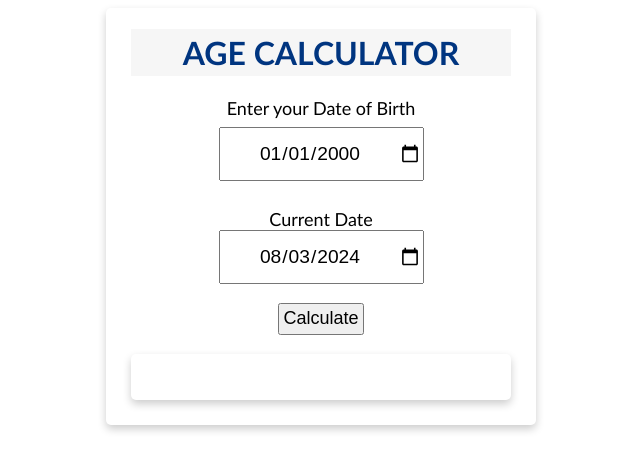
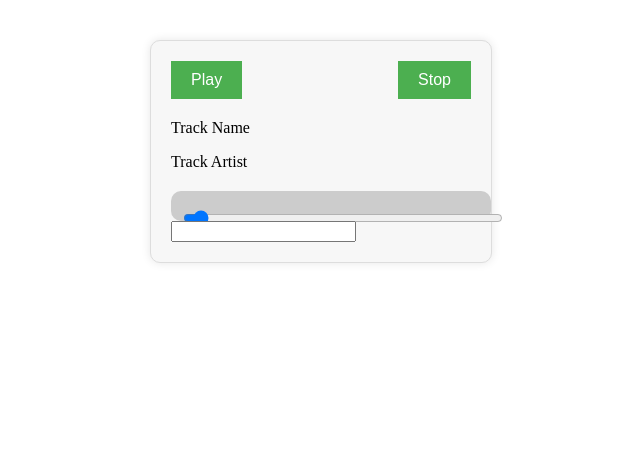
Before and after one commit to harshit1512/Code-Alpha-Task, a plain HTML site: page index.html in a window 1280 px wide. Shown: the whole page, without its empty margins (319-959 px from the left). Drawn offline with Linux system fonts and the light colour scheme.

Commit message:
Add files via upload

```diff
--- a/index.html
+++ b/index.html
@@ -1,44 +1,30 @@
+
 <!DOCTYPE html>
 <html lang="en">
 <head>
     <meta charset="UTF-8">
     <meta name="viewport" content="width=device-width, initial-scale=1.0">
-    <title>Age Calculator</title>
-    <link rel ="stylesheet"
-         href ="style.css"/>
+    <title>Music Player</title>
+    <link rel="stylesheet" href="styles.css">
+    <script src="script.js"></script>
 </head>
 <body>
-    <div class ="card">
-        <header>
-            <h1>AGE CALCULATOR</h1>
-        </header>
-        <div>
-            <label>Enter your Date of Birth</label><br>
-            <input id ="inputDob"
-            type="date"
-            value="2000-01-01"/>
+    <div class="music-player">
+        <div class="player-controls">
+            <button class="play-pause" id="play-pause-btn">Play</button>
+            <button class="stop" id="stop-btn">Stop</button>
+        </div>
+        <div class="track-info">
+            <p id="track-name">Track Name</p>
+            <p id="track-artist">Track Artist</p>
+        </div>
+        <div class="progress-bar">
+            <input type="range" id="progress-bar" value="0" min="0" max="100">
+        </div>
+        <audio id="audio" src="track.mp3"></audio>
+        <input type="text" id="https://wynk.in/music/artist/url/wa_57242690" value="" readonly>
+    </div>
 
-        </div>
-        <br/>
-       <div>
-        <label>Current Date</label><br>
-        <input id="cdate"
-               type="date"
-               value=""/>
-
-       </div>
-       <br/>
-
-       <button type="button"
-              onclick="getDOB()">
-              Calculate
-            </button>
-            <br/>
-        <div id ="currentAge"></div>
-        <script src="script.js"></script>
-
-
-    </div>
 
 </body>
 </html>
--- a/script.js
+++ b/script.js
@@ -1,66 +1,73 @@
-function getDOB() {
+// script.js
 
+const audio = document.getElementById('audio');
+const playPauseBtn = document.getElementById('play-pause-btn');
+const stopBtn = document.getElementById('stop-btn');
+const progressBar = document.getElementById('progress-bar');
+const trackName = document.getElementById('track-name');
+const trackArtist = document.getElementById('track-artist');
 
-    let data =
-        document.getElementById("inputDob").value;
+let isPlaying = false;
 
+playPauseBtn.addEventListener('click', () => {
+    if (isPlaying) {
+        audio.pause();
+        playPauseBtn.textContent = 'Play';
+        isPlaying = false;
+    } else {
+        audio.play();
+        playPauseBtn.textContent = 'Pause';
+        isPlaying = true;
+    }
+});
 
-    let dob = new Date(data);
-    let day = dob.getDate();
-    let month = dob.getMonth();
-    let year = dob.getFullYear();
+stopBtn.addEventListener('click', () => {
+    audio.pause();
+    audio.currentTime = 0;
+    playPauseBtn.textContent = 'Play';
+    isPlaying = false;
+});
 
+audio.addEventListener('timeupdate', () => {
+    const currentTime = audio.currentTime;
+    const duration = audio.duration;
+    const progress = (currentTime / duration) * 100;
+    progressBar.value = progress;
+});
 
-    let now =
-        new Date(document.getElementById("cdate").value);
-    console.log(now);
-    let yearDiff = now.getFullYear() - year;
-    let monthDiff = now.getMonth() - month;
-    let dateDiff = now.getDate() - day;
+progressBar.addEventListener('input', () => {
+    const progress = progressBar.value;
+    const duration = audio.duration;
+    const currentTime = (progress / 100) * duration;
+    audio.currentTime = currentTime;
+});
 
+// Set track info
+trackName.textContent = 'Track Name';
+trackArtist.textContent = 'Track Artist';
 
-    if (yearDiff < 0) console.log("invalid date");
-    else if (monthDiff > 0) {
-        console.log(yearDiff);
-    } else if (monthDiff === 0 && dateDiff >= 0) {
-        console.log(yearDiff);
-    } else {
-        yearDiff = yearDiff - 1;
-        if (monthDiff <= 0)
-            if (dateDiff > 0) monthDiff = 12 + monthDiff;
-            else monthDiff = 11 - monthDiff;
-    }
-    if (dateDiff < 0) {
-        dateDiff = 30 + dateDiff;
-        monthDiff -= 1;
-    }
+// server.js
 
+const express = require('express');
+const app = express();
+const port = 3000;
+const db = require('./db'); // Assuming you have a database module
 
-    if (yearDiff < 0)
-        document.getElementById("currentAge").innerHTML = "Invalid Date";
-    else
-        document.getElementById("currentAge").innerHTML =
-            "Your current Age is " + yearDiff + " years "
-            + monthDiff + " months " + dateDiff + " days";
-}
+app.use(express.static('public'));
 
+app.get('/play-song/:id', (req, res) => {
+  const songId = req.params.id;
+  db.getSongById(songId)
+    .then(song => {
+      const songUrl = song.url;
+      res.redirect(songUrl);
+    })
+    .catch(err => {
+      console.error(err);
+      res.status(500).send('Error retrieving song');
+    });
+});
 
-function currentDate() {
-    console.log(formatted());
-    let d = document.getElementById("cdate");
-    d.value = formatted();
-}
-
-function formatted(date = new Date()) {
-    return [
-        date.getFullYear(),
-        short(date.getMonth() + 1),
-        short(date.getDate()),
-    ].join("-");
-}
-function short(num) {
-    return num.toString().padStart(2, "0");
-}
-
-
-currentDate();
+app.listen(port, () => {
+  console.log(`Server listening at http://localhost:${port}`);
+});
--- /dev/null
+++ b/styles.css
@@ -0,0 +1,56 @@
+/* styles.css */
+
+.music-player {
+    width: 300px;
+    margin: 40px auto;
+    background-color: #f7f7f7;
+    padding: 20px;
+    border: 1px solid #ddd;
+    border-radius: 10px;
+    box-shadow: 0 0 10px rgba(0, 0, 0, 0.1);
+}
+
+.player-controls {
+    display: flex;
+    justify-content: space-between;
+    margin-bottom: 20px;
+}
+
+.play-pause,.stop {
+    background-color: #4CAF50;
+    color: #fff;
+    border: none;
+    padding: 10px 20px;
+    font-size: 16px;
+    cursor: pointer;
+}
+
+.play-pause:hover,.stop:hover {
+    background-color: #3e8e41;
+}
+
+.track-info {
+    margin-bottom: 20px;
+}
+
+.track-name,.track-artist {
+    font-size: 18px;
+    margin-bottom: 10px;
+}
+
+.progress-bar {
+    width: 100%;
+    height: 10px;
+    background-color: #ccc;
+    border-radius: 10px;
+    padding: 10px;
+}
+
+#progress-bar {
+    width: 100%;
+    height: 10px;
+    background-color: #4CAF50;
+    border-radius: 10px;
+    padding: 10px;
+    cursor: pointer;
+}
```
